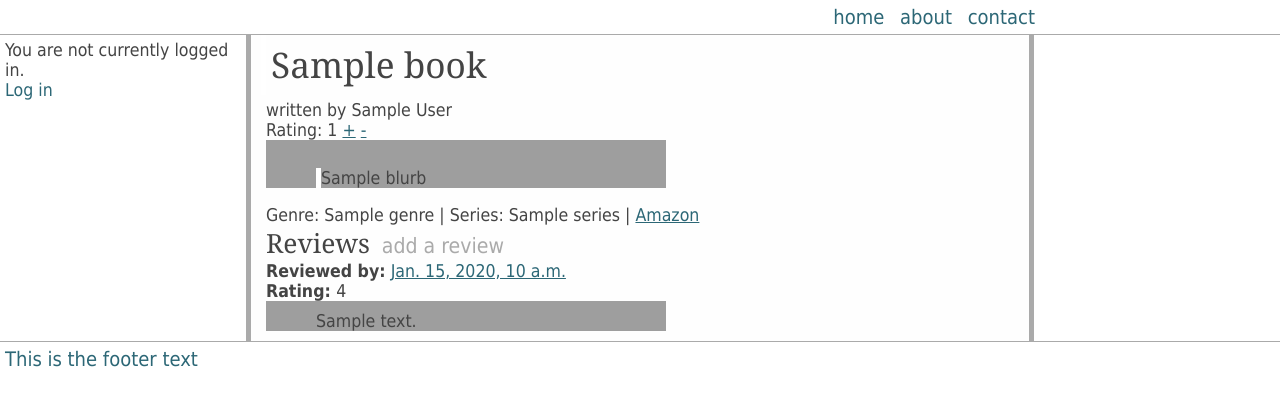
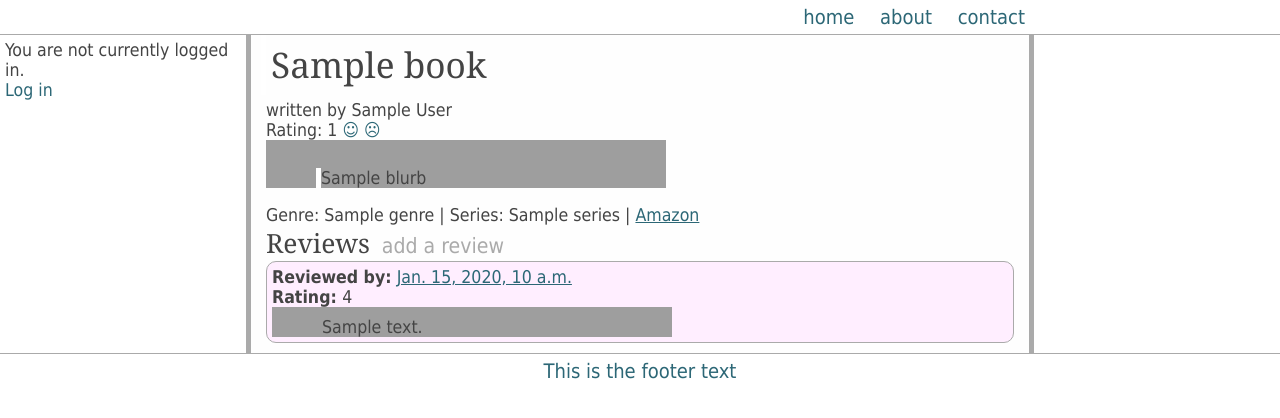
Before and after one commit to bavardage/archbooks, a Django app: template templates/books/book_detail.html in a window 1280 px wide. Shown: the top 418 px of the page. Run offline with Django 3.2, Linux system fonts and the light colour scheme; the template is opened without the code that fills it: most values are stand-ins (such as "Sample title", 1, 10 or a date in 2020).

Commit message:
Improved book list, added picture field to book model, made css prettier

```diff
--- a/books/models.py
+++ b/books/models.py
@@ -53,6 +53,7 @@ class Book(BookModel):
     amazon_link = models.URLField(blank=True)
     bookchan_link = models.URLField(blank=True)
     rated_by = models.ManyToManyField(User, blank=True)
+    cover_image = models.ImageField(upload_to='book_coverimages', blank=True)
 
     def __unicode__(self):
         return self.title
@@ -63,6 +64,9 @@ class Book(BookModel):
             return u'50%'
         else:
             return u'%i%%' % ((float(positive_ratings) / (positive_ratings + negative_ratings))*100)
+
+    def get_authors(self):
+        return u', '.join([str(author) for author in self.authors.all()])
 
     class Meta:
         ordering = ["title",]
--- a/books/views.py
+++ b/books/views.py
@@ -111,6 +111,8 @@ def edit(request, edit_what, id):
     if request.method == 'POST':
         form = modelform(request.POST, request.FILES,instance=modelinstance)
         if form.is_valid():
+            if edit_what == 'book':
+                modelinstance.cover_image.delete()
             added_what = form.save()
             return render_to_response('books/done.html',
                                       RequestContext(request,
--- a/templates/books/book_detail.html
+++ b/templates/books/book_detail.html
@@ -5,8 +5,8 @@
 {% block content %}
 <div class="author">written by {{book.authors.all|join:", "}}</div>
 <div class="rating">Rating: {{book.get_rating_percentage}}
-<a href="{% url books.views.rate_book book.id "+" %}">+</a>
-<a href="{% url books.views.rate_book book.id "-" %}">-</a>
+<a href="{% url books.views.rate_book book.id "+" %}">&#9786;</a>
+<a href="{% url books.views.rate_book book.id "-" %}">&#9785;</a>
 </div>
 <blockquote>
 {{book.blurb|linebreaks}}
@@ -16,7 +16,7 @@ Genre: {{book.genre}}
 {% if book.series %}| Series: {{book.series}}{% endif %}
 {% if book.amazon_link %} | <a href="{{book.amazon_link}}">Amazon</a> {% endif %}
 </div>
-
+<div class="reviews">
 <h2>Reviews <a href="{% url books.views.add "review" %}?for_book={{book.id}}&back_to={% url books.views.show "book" book.id%}" class="headerlink">add a review</a></h2>
 {% if not book.review_set.count %}
 There are no reviews for this book :(
@@ -29,4 +29,5 @@ There are no reviews for this book :(
 <br/><blockquote>{{review.review_contents}}</blockquote>
 </div>
 {% endfor %}
+</div>
 {% endblock %}
--- a/templates/books/book_list.html
+++ b/templates/books/book_list.html
@@ -5,9 +5,9 @@
 {% block header %}<h1>Books</h1>{% endblock %}
 
 {% block content %}
-    <ul>
+    <ul class="objectlist">
         {% for book in object_list %}
-            <li><a href="{{book.id}}">{{ book }}</a></li>
+            <li><a href="{{book.id}}"><h3 class="floatleft">{{ book }}</h3><span class="floatleft">by {{book.get_authors}}</span> {{book.genre}} &#9786;&#9785;: {{book.get_rating_percentage}} &#9998;: {{book.review_set.count}}</a></li>
         {% endfor %}
     </ul>
 {% endblock %}
--- a/templates/style.html
+++ b/templates/style.html
@@ -10,7 +10,7 @@
     padding: 0px;
     top: 0px;
     position: relative;
-    font-family: Tahoma, Verdana, "Bitstream Vera Sans", "Deja Vu Sans";
+    font-family: "Nimbus Sans L", Tahoma, Verdana, "Bitstream Vera Sans", "Deja Vu Sans";
     font-size: 1.1em;
    }
    #page {
@@ -68,16 +68,17 @@
 }
 
 #navigation ul li.last {
-    padding-right: 0;
+    padding-right: 5px;
 }
 #navigation ul li a, #user a {
 text-decoration: none;
+padding-right: 10px;
 }
 
 #footer {
  font-size: 20px;
  border-top: 1px solid #aaa;
- text-align: left;
+ text-align: center;
  padding: 5px;
  color: #2c6776;
 }
@@ -173,4 +174,47 @@ blockquote {
     margin: 0px;
     background: top left no-repeat url('http://127.0.0.1:8000/media/style/speechmarks.png');
 }
+ul.objectlist {
+    list-style: none;
+}
+ul.objectlist li {
+    border: 1px solid #aaa;
+    -moz-border-radius: 10px;
+    -webkit-border-radius: 10px;
+    margin: 5px;
+    padding: 10px;
+    background-color: #fef;
+    text-align: right;
+}
+ul.objectlist li .floatleft {
+    float: left;
+    text-decoration: none;
+    margin-left: 5px;
+}
+ul.objectlist a {
+    text-decoration: none;
+}
+ul.objectlist li:hover {
+    background-color: #ffeecc;
+}
+ul.objectlist li:hover a {
+    color: black;
+}
+
+.rating a {
+    text-decoration: none;
+}
+
+.review {
+    background-color: #fef;
+    padding: 5px;
+    -moz-border-radius: 10px;
+    -webkit-border-radius: 10px;
+    border: 1px solid #aaa;
+}
+
+.review + .review {
+    border-top: 1px solid #aaa;
+    margin-top: 5px;
+}
     </style>
```
Also changed, not shown: __init__.py (+5 -2 lines).
